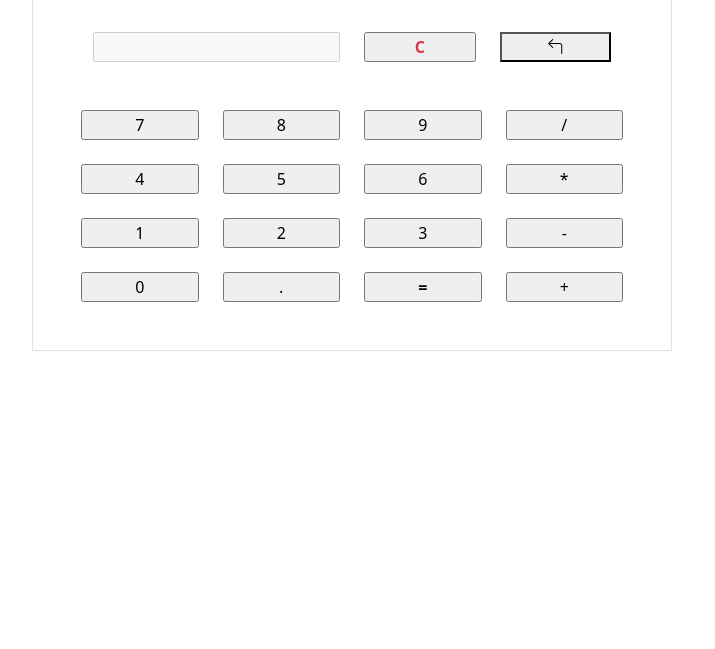
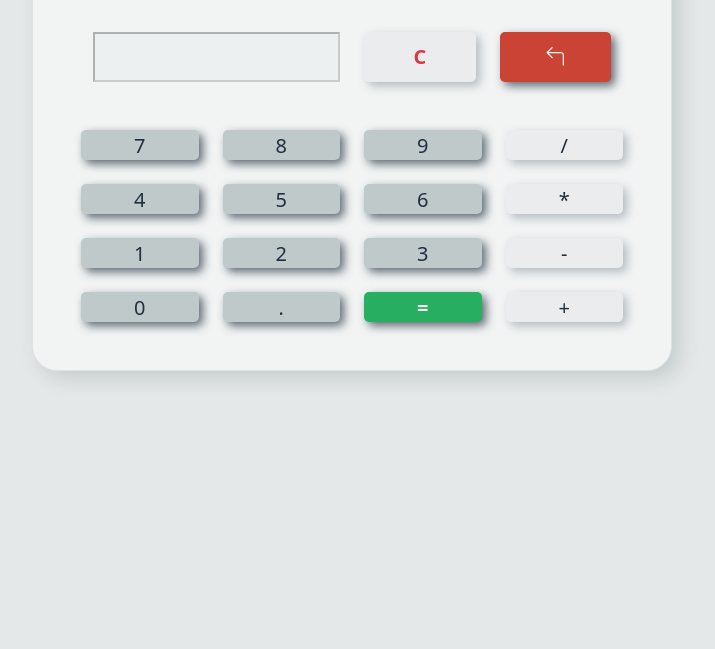
Before and after one commit to Thinzar-Shun-Lei/CalculatorMiniProject, a website: page index.html in a window 1280 px wide. Shown: the part 151-800 px from the top of the page, without its empty margins (288-1003 px from the left). Drawn offline with nearby package versions, Linux system fonts and the light colour scheme.

Commit message:
Update index.html

```diff
--- a/index.html
+++ b/index.html
@@ -12,7 +12,7 @@
       rel="stylesheet"
       href="./node_modules/bootstrap-icons/font/bootstrap-icons.min.css"
     />
-
+   <link rel="stylesheet" href="./calculator.css" />
   </head>
   <body>
     <div
```
